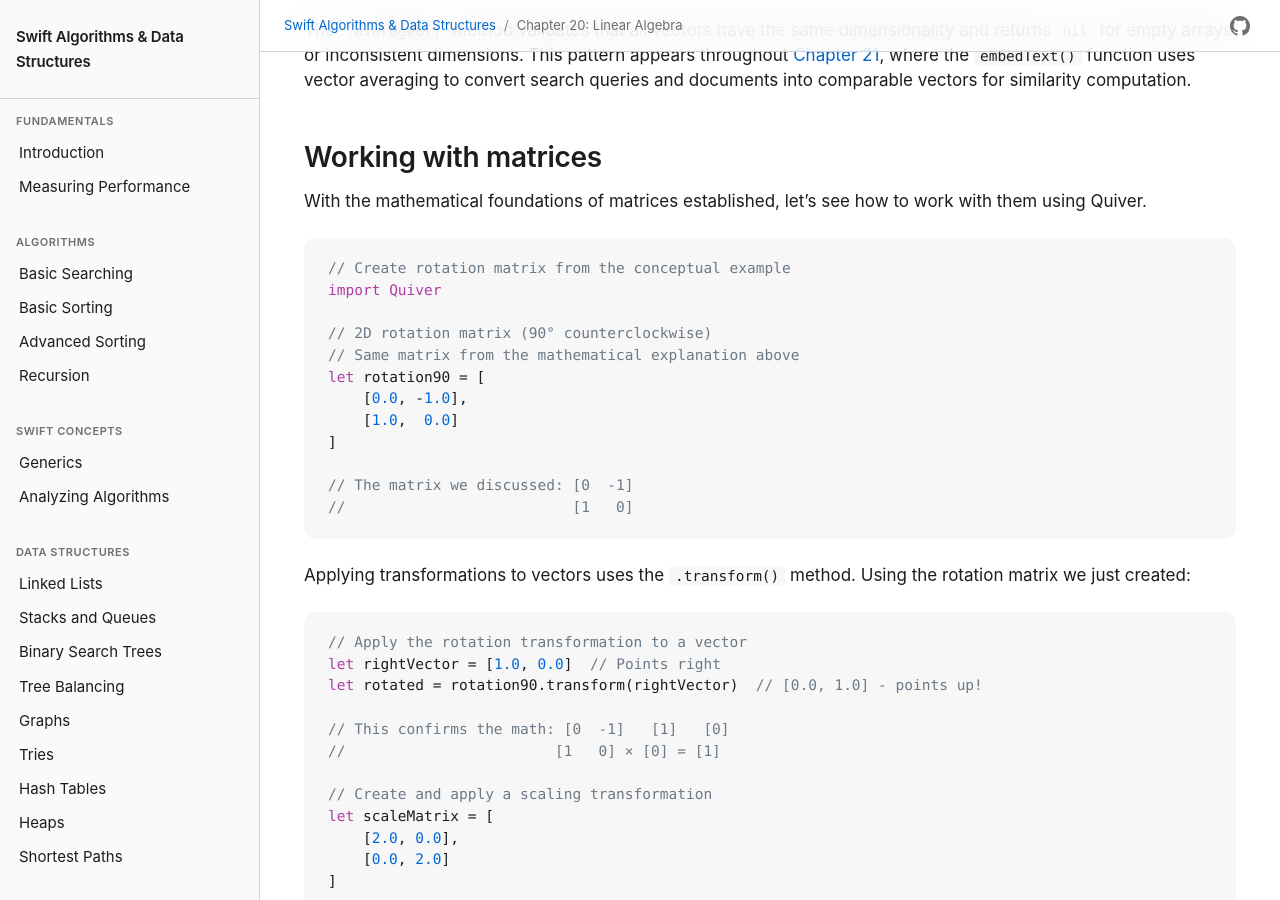
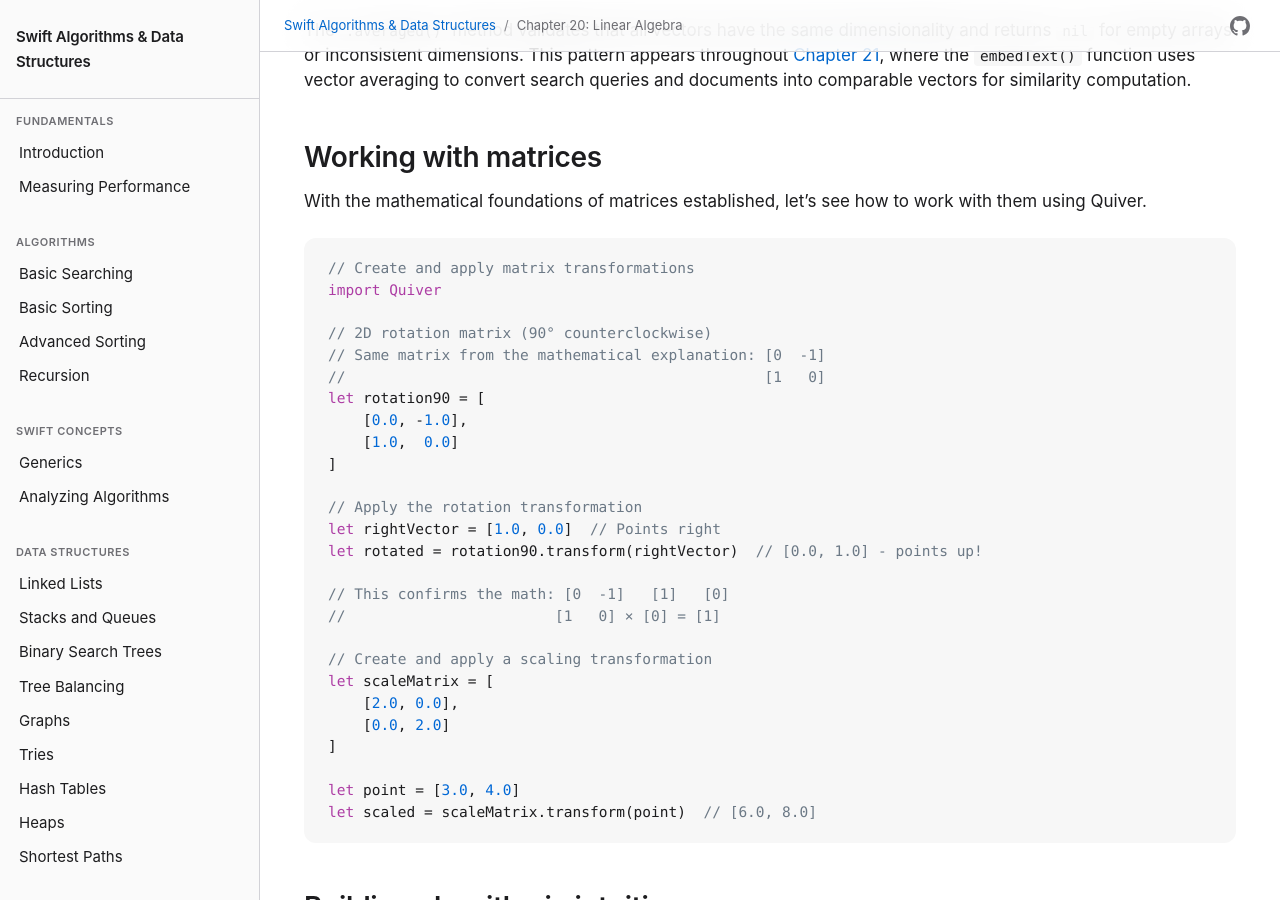
Before and after one commit to waynewbishop/swift-algorithms, a Jekyll site: the page built from 20-linear-algebra.md, in a window 1280 px wide and 900 px high, scrolled down 8745 px. Built offline with Jekyll 4.4.1, drawn with Linux system fonts in a browser that asks for light colours.

Commit message:
Add workflow rule and fix matrices code scope issue
CLAUDE.md:
- Added Workflow Standards section with critical rule
- NEVER push changes without explicit user approval
- User always wants to see changes/summary before committing
- No exceptions - applies to all changes regardless of size

20-linear-algebra.md:
- Fixed code scope error in Working with matrices section
- Consolidated two separate code blocks into single unified block
- Previously: rotation90 created in one block, referenced in another (won't compile)
- Now: Single block with rotation90 created and used in same scope
- Maintains consistency with rotation matrix from conceptual section
- All variables properly scoped, code will compile correctly

🤖 Generated with [Claude Code](https://claude.com/claude-code)

Co-Authored-By: Claude <noreply@anthropic.com>

````diff
--- a/20-linear-algebra.md
+++ b/20-linear-algebra.md
@@ -288,24 +288,18 @@ The `.averaged()` method validates that all vectors have the same dimensionality
 With the mathematical foundations of matrices established, let's see how to work with them using Quiver.
 
 ```swift
-// Create rotation matrix from the conceptual example
+// Create and apply matrix transformations
 import Quiver
 
 // 2D rotation matrix (90° counterclockwise)
-// Same matrix from the mathematical explanation above
+// Same matrix from the mathematical explanation: [0  -1]
+//                                                [1   0]
 let rotation90 = [
     [0.0, -1.0],
     [1.0,  0.0]
 ]
 
-// The matrix we discussed: [0  -1]
-//                          [1   0]
-```
-
-Applying transformations to vectors uses the `.transform()` method. Using the rotation matrix we just created:
-
-```swift
-// Apply the rotation transformation to a vector
+// Apply the rotation transformation
 let rightVector = [1.0, 0.0]  // Points right
 let rotated = rotation90.transform(rightVector)  // [0.0, 1.0] - points up!
 
````
